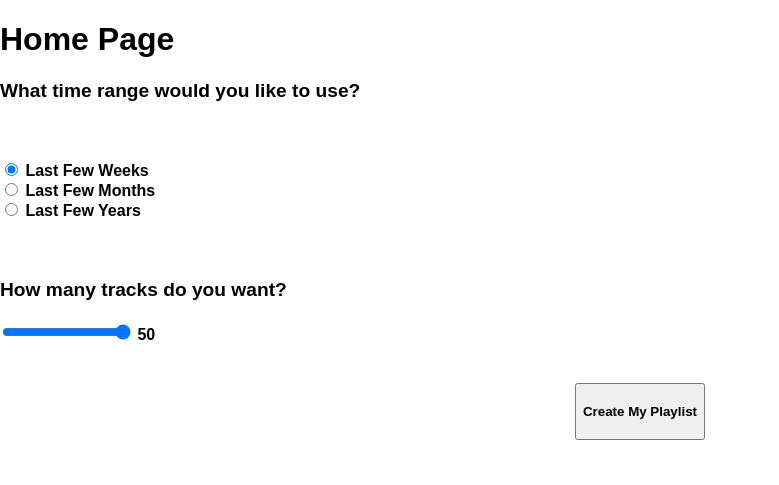
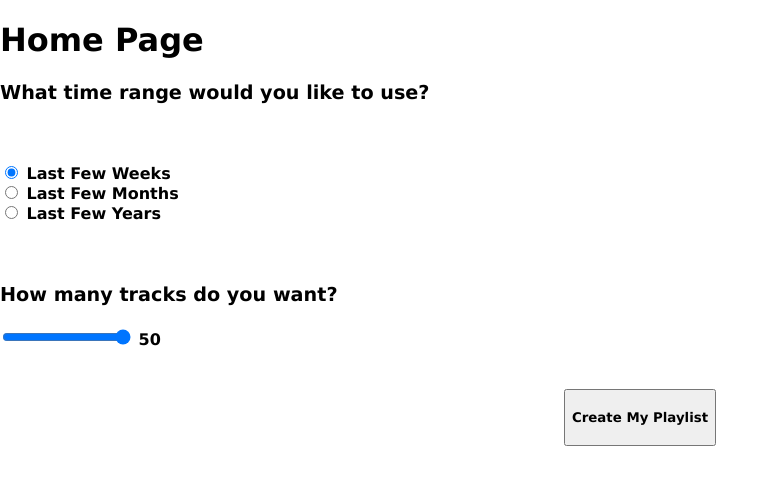
Before and after one commit to daisylu/SpotifyUnwrapped, a Flask app: page / in a window 1280 px wide. Shown: the top 485 px of the page, without its empty margins (0-779 px from the left). Run offline with Flask 2, Linux system fonts and the light colour scheme.

Commit message:
different font family

```diff
--- a/static/style.css
+++ b/static/style.css
@@ -8,10 +8,10 @@
 background: #fff;
 }
 html, body, p, th, td, li, dd, dt {
- font: 1em Arial, Helvetica, sans-serif;
+font: 1em "Lucida Sans Unicode", "Lucida Grande", sans-serif;
 }
 h1, h2, h3, h4, h5, h6 {
- font-family: Arial, Helvetica, sans-serif;
+font-family: "Lucida Sans Unicode", "Lucida Grande", sans-serif;
 }
 h1 { font-size: 2em; }
 h2 { font-size: 1.5em; }
```
Lines whose indentation alone changed are shown as unchanged.
